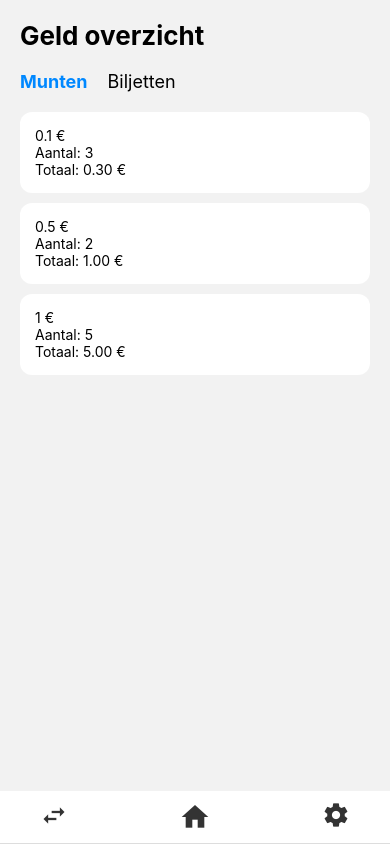
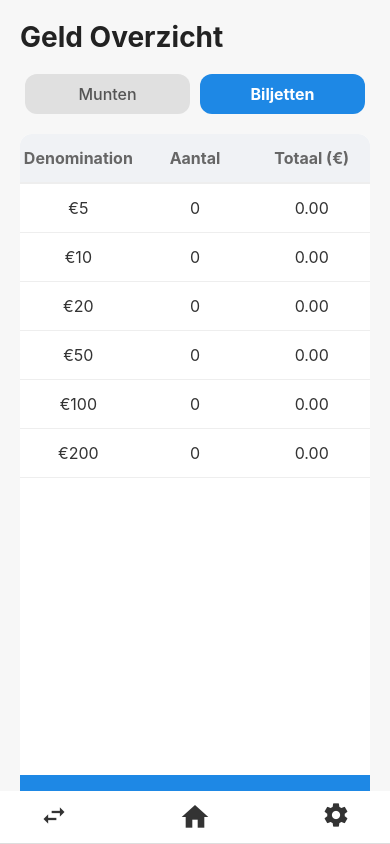
Before and after one commit to OsamaElAnzi/ucash, a React Native app: screen /MoneyOverview in a window 390 px wide. Built offline with nearby package versions, Linux system fonts and the light colour scheme.

Commit message:
Homescreen is klaar

```diff
--- a/App.tsx
+++ b/App.tsx
@@ -3,10 +3,13 @@ import AppNavigator from './navigation/AppNavigator';
 import NavigationBar from './components/NavigationBar';
 import { SafeAreaProvider } from 'react-native-safe-area-context';
 import { View, StatusBar, useColorScheme } from 'react-native';
+import { Provider } from 'react-redux'
+import { store } from './store/store'
 
 export default function App() {
   const isDarkMode = useColorScheme() === 'dark';
   return (
+    <Provider store={store}>
       <SafeAreaProvider>
         <StatusBar barStyle={isDarkMode ? 'light-content' : 'dark-content'} />
         <NavigationContainer>
@@ -16,5 +19,6 @@ export default function App() {
           </View>
         </NavigationContainer>
       </SafeAreaProvider>
+    </Provider>
   );
 }
--- a/components/RecentTransactions.tsx
+++ b/components/RecentTransactions.tsx
@@ -1,22 +1,22 @@
 import React from 'react';
 import { View, Text, StyleSheet, FlatList } from 'react-native';
-
-type Transaction = {
-  id: string;
-  name: string;
-  amount: number;
-  type: 'income' | 'expense';
-};
-
-const dummyTransactions: Transaction[] = [
-  { id: '1', name: 'Lunch', amount: 12, type: 'expense' },
-  { id: '2', name: 'Salary', amount: 1200, type: 'income' },
-  { id: '3', name: 'Groceries', amount: 45, type: 'expense' },
-  { id: '4', name: 'Freelance', amount: 300, type: 'income' },
-];
+import { useSelector } from 'react-redux';
+import { RootState } from '../store/store';
 
 export default function RecentTransactions() {
-  const lastThree = dummyTransactions.slice(-3).reverse(); // nieuwste eerst
+  const transactions = useSelector(
+    (state: RootState) => state.transactions.transactions
+  );
+
+  const lastThree = [...transactions].slice(0, 3);
+
+  if (lastThree.length === 0) {
+    return (
+      <View style={styles.container}>
+        <Text style={{ opacity: 0.6 }}>Nog geen transacties</Text>
+      </View>
+    );
+  }
 
   return (
     <View style={styles.container}>
@@ -26,7 +26,12 @@ export default function RecentTransactions() {
         renderItem={({ item }) => (
           <View style={styles.transactionCard}>
             <Text style={styles.name}>{item.name}</Text>
-            <Text style={[styles.amount, item.type === 'income' ? styles.income : styles.expense]}>
+            <Text
+              style={[
+                styles.amount,
+                item.type === 'income' ? styles.income : styles.expense,
+              ]}
+            >
               {item.type === 'income' ? '+' : '-'}€{item.amount}
             </Text>
           </View>
--- a/components/settingsComponents/MoneyOverviewScreen.tsx
+++ b/components/settingsComponents/MoneyOverviewScreen.tsx
@@ -1,59 +1,127 @@
 import React, { useState } from 'react';
-import { View, Text, TouchableOpacity, StyleSheet } from 'react-native';
+import { View, Text, TouchableOpacity, StyleSheet, ScrollView } from 'react-native';
+import { useSelector } from 'react-redux';
+import { selectCashOverview } from '../../store/selectors/transactionsSelectors';
+
+type CashItem = {
+  denomination: string;
+  value: number;
+  count: number;
+};
 
 export default function MoneyOverviewScreen() {
-  const [type, setType] = useState<'coins' | 'bills'>('coins');
+  const [type, setType] = useState<'coins' | 'bills'>('bills');
 
-  const coins = [
-    { value: 0.10, count: 3 },
-    { value: 0.50, count: 2 },
-    { value: 1, count: 5 },
+  // Haal de cash-overview op uit Redux
+  const { coins, bills } = useSelector(selectCashOverview);
+
+  // Masterlijsten zodat alle biljetten/munten altijd zichtbaar zijn
+  const allBills: CashItem[] = [
+    { denomination: '€5', value: 5, count: 0 },
+    { denomination: '€10', value: 10, count: 0 },
+    { denomination: '€20', value: 20, count: 0 },
+    { denomination: '€50', value: 50, count: 0 },
+    { denomination: '€100', value: 100, count: 0 },
+    { denomination: '€200', value: 200, count: 0 },
   ];
 
-  const bills = [
-    { value: 5, count: 3 },
-    { value: 10, count: 2 },
-    { value: 20, count: 1 },
+  const allCoins: CashItem[] = [
+    { denomination: '1c', value: 0.01, count: 0 },
+    { denomination: '5c', value: 0.05, count: 0 },
+    { denomination: '10c', value: 0.1, count: 0 },
+    { denomination: '20c', value: 0.2, count: 0 },
+    { denomination: '50c', value: 0.5, count: 0 },
+    { denomination: '€1', value: 1, count: 0 },
+    { denomination: '€2', value: 2, count: 0 },
   ];
 
-  const data = type === 'coins' ? coins : bills;
+  // Merge Redux-data met masterlijst
+  const mergeData = (master: CashItem[], data: CashItem[]) =>
+    master.map(item => {
+      const found = data.find(d => d.denomination === item.denomination);
+      return { ...item, count: found ? found.count : 0 };
+    });
+
+  const data = type === 'coins' ? mergeData(allCoins, coins) : mergeData(allBills, bills);
+
+  const totalAmount = data.reduce((sum, item) => sum + item.value * item.count, 0);
 
   return (
     <View style={styles.container}>
-      <Text style={styles.title}>Geld overzicht</Text>
+      <Text style={styles.title}>Geld Overzicht</Text>
 
+      {/* Switcher */}
       <View style={styles.switcher}>
-        <TouchableOpacity onPress={() => setType('coins')}>
-          <Text style={[styles.switchButton, type === 'coins' && styles.active]}>Munten</Text>
+        <TouchableOpacity
+          style={[styles.switchButton, type === 'coins' && styles.activeSwitch]}
+          onPress={() => setType('coins')}
+        >
+          <Text style={[styles.switchText, type === 'coins' && styles.activeText]}>Munten</Text>
         </TouchableOpacity>
-
-        <TouchableOpacity onPress={() => setType('bills')}>
-          <Text style={[styles.switchButton, type === 'bills' && styles.active]}>Biljetten</Text>
+        <TouchableOpacity
+          style={[styles.switchButton, type === 'bills' && styles.activeSwitch]}
+          onPress={() => setType('bills')}
+        >
+          <Text style={[styles.switchText, type === 'bills' && styles.activeText]}>Biljetten</Text>
         </TouchableOpacity>
       </View>
 
-      {data.map((item, index) => (
-        <View key={index} style={styles.row}>
-          <Text>{item.value} €</Text>
-          <Text>Aantal: {item.count}</Text>
-          <Text>Totaal: {(item.value * item.count).toFixed(2)} €</Text>
+      {/* Tabel */}
+      <View style={styles.table}>
+        <View style={[styles.row, styles.headerRow]}>
+          <Text style={[styles.cell, styles.headerCell]}>Denomination</Text>
+          <Text style={[styles.cell, styles.headerCell]}>Aantal</Text>
+          <Text style={[styles.cell, styles.headerCell]}>Totaal (€)</Text>
         </View>
-      ))}
+
+        <ScrollView style={{ flex: 1 }}>
+          {data.map(item => (
+            <View key={item.denomination} style={styles.row}>
+              <Text style={styles.cell}>{item.denomination}</Text>
+              <Text style={styles.cell}>{item.count}</Text>
+              <Text style={styles.cell}>{(item.value * item.count).toFixed(2)}</Text>
+            </View>
+          ))}
+        </ScrollView>
+
+        <View style={[styles.row, styles.totalRow]}>
+          <Text style={styles.totalText}>Totaal</Text>
+          <Text style={styles.totalText}></Text>
+          <Text style={styles.totalText}>{totalAmount.toFixed(2)} €</Text>
+        </View>
+      </View>
     </View>
   );
 }
 
 const styles = StyleSheet.create({
-  container: { flex: 1, padding: 20 },
-  title: { fontSize: 26, fontWeight: '700', marginBottom: 20 },
-  switcher: { flexDirection: 'row', marginBottom: 20, gap: 20 },
-  switchButton: { fontSize: 18 },
-  active: { fontWeight: '700', color: '#0088ff' },
+  container: { flex: 1, backgroundColor: '#f7f7f7', padding: 20 },
+  title: { fontSize: 28, fontWeight: '700', marginBottom: 20, color: '#222' },
+
+  switcher: { flexDirection: 'row', marginBottom: 20, justifyContent: 'center' },
+  switchButton: {
+    flex: 1,
+    paddingVertical: 10,
+    marginHorizontal: 5,
+    borderRadius: 12,
+    backgroundColor: '#e0e0e0',
+    alignItems: 'center',
+  },
+  activeSwitch: { backgroundColor: '#1e88e5' },
+  switchText: { fontSize: 16, fontWeight: '500', color: '#555' },
+  activeText: { color: '#fff', fontWeight: '700' },
+
+  table: { flex: 1, borderRadius: 12, overflow: 'hidden', backgroundColor: '#fff' },
   row: {
-    padding: 15,
-    backgroundColor: '#fff',
-    borderRadius: 12,
-    marginBottom: 10,
-    elevation: 3,
+    flexDirection: 'row',
+    paddingVertical: 14,
+    borderBottomWidth: 1,
+    borderBottomColor: '#eee',
   },
+  headerRow: { backgroundColor: '#f0f2f5', borderBottomWidth: 2 },
+  cell: { flex: 1, textAlign: 'center', fontSize: 16, color: '#333' },
+  headerCell: { fontWeight: '700', color: '#666' },
+
+  totalRow: { backgroundColor: '#1e88e5' },
+  totalText: { flex: 1, textAlign: 'center', fontWeight: '700', color: '#fff', fontSize: 16 },
 });
--- a/package.json
+++ b/package.json
@@ -13,6 +13,7 @@
     "@react-native/new-app-screen": "0.82.1",
     "@react-navigation/native": "^7.1.24",
     "@react-navigation/native-stack": "^7.8.5",
+    "@reduxjs/toolkit": "^2.11.2",
     "react": "19.1.1",
     "react-native": "0.82.1",
     "react-native-elements": "^3.4.3",
@@ -20,7 +21,8 @@
     "react-native-reanimated-carousel": "^4.0.3",
     "react-native-safe-area-context": "^5.6.2",
     "react-native-screens": "^4.18.0",
-    "react-native-vector-icons": "^10.3.0"
+    "react-native-vector-icons": "^10.3.0",
+    "react-redux": "^9.2.0"
   },
   "devDependencies": {
     "@babel/core": "^7.25.2",
--- /dev/null
+++ b/store/selectors/transactionsSelectors.ts
@@ -0,0 +1,44 @@
+import { createSelector } from '@reduxjs/toolkit';
+import { RootState } from '../store';
+import { CashItem } from '../types/Transaction';
+
+const parseDenomination = (denomination: string): number => {
+  if (denomination.includes('c')) {
+    return Number(denomination.replace('c', '')) / 100;
+  }
+  return Number(denomination.replace('€', ''));
+};
+
+const isCoin = (value: number): boolean => value < 5;
+
+const selectTransactions = (state: RootState) =>
+  state.transactions.transactions;
+
+export const selectCashOverview = createSelector(
+  [selectTransactions],
+  (transactions) => {
+    const cashMap = new Map<string, number>();
+
+    transactions.forEach(tx => {
+      tx.cash.forEach((item: CashItem) => {
+        cashMap.set(
+          item.denomination,
+          (cashMap.get(item.denomination) || 0) + item.count
+        );
+      });
+    });
+
+    const cashItems = Array.from(cashMap.entries()).map(
+      ([denomination, count]) => ({
+        denomination,
+        value: parseDenomination(denomination),
+        count,
+      })
+    );
+
+    return {
+      coins: cashItems.filter(c => isCoin(c.value)),
+      bills: cashItems.filter(c => !isCoin(c.value)),
+    };
+  }
+);
--- /dev/null
+++ b/store/slices/transactionsSlice.ts
@@ -0,0 +1,72 @@
+import { createSlice, PayloadAction, nanoid } from '@reduxjs/toolkit';
+import { Transaction, CashItem } from '../types/Transaction';
+
+type TransactionsState = {
+  transactions: Transaction[];
+  totalSaldo: number;
+};
+
+const initialState: TransactionsState = {
+  transactions: [],
+  totalSaldo: 0, // start saldo
+};
+
+
+const transactionsSlice = createSlice({
+  name: 'transactions',
+  initialState,
+  reducers: {
+    addTransaction: {
+  reducer(state, action: PayloadAction<Transaction>) {
+    const tx = action.payload;
+
+    // Check of het een expense is
+    if (tx.type === 'expense') {
+      // Controleer of er genoeg cash is van elke denomination
+      const cashOverview = state.transactions.reduce((map, t) => {
+        t.cash.forEach(c => {
+          map[c.denomination] = (map[c.denomination] || 0) + (t.type === 'income' ? c.count : -c.count);
+        });
+        return map;
+      }, {} as Record<string, number>);
+
+      for (let item of tx.cash) {
+        if ((cashOverview[item.denomination] || 0) < item.count) {
+          throw new Error(`Je hebt niet genoeg ${item.denomination}`);
+        }
+      }
+    }
+
+    // Voeg transactie toe
+    state.transactions.unshift(tx);
+
+    // Update totalSaldo
+    if (tx.type === 'income') {
+      state.totalSaldo += tx.amount;
+    } else {
+      state.totalSaldo -= tx.amount;
+    }
+  },
+  prepare(
+    type: 'income' | 'expense',
+    name: string,
+    amount: number,
+    cash: CashItem[]
+  ) {
+    return {
+      payload: {
+        id: nanoid(),
+        type,
+        name,
+        amount,
+        cash,
+        createdAt: new Date().toISOString(),
+      } as Transaction,
+    };
+  },
+    },
+  },
+});
+
+export const { addTransaction } = transactionsSlice.actions;
+export default transactionsSlice.reducer;
--- /dev/null
+++ b/store/store.ts
@@ -0,0 +1,12 @@
+// src/store.ts
+import { configureStore } from '@reduxjs/toolkit';
+import transactionsReducer from './slices/transactionsSlice';
+
+export const store = configureStore({
+  reducer: {
+    transactions: transactionsReducer,
+  },
+});
+
+export type RootState = ReturnType<typeof store.getState>;
+export type AppDispatch = typeof store.dispatch;
--- /dev/null
+++ b/store/types/Transaction.ts
@@ -0,0 +1,15 @@
+// src/types/Transaction.ts
+export type CashItem = {
+  denomination: string;
+  count: number;
+  value: number;
+};
+
+export type Transaction = {
+  id: string;
+  type: 'income' | 'expense';
+  name: string;
+  amount: number;
+  cash: CashItem[];
+  createdAt: string;
+};
```
Also changed, not shown: screens/Home.tsx (+90 -23 lines), 1 other file (tests, documents, lock files or other folders). Lines whose indentation alone changed are shown as unchanged.
